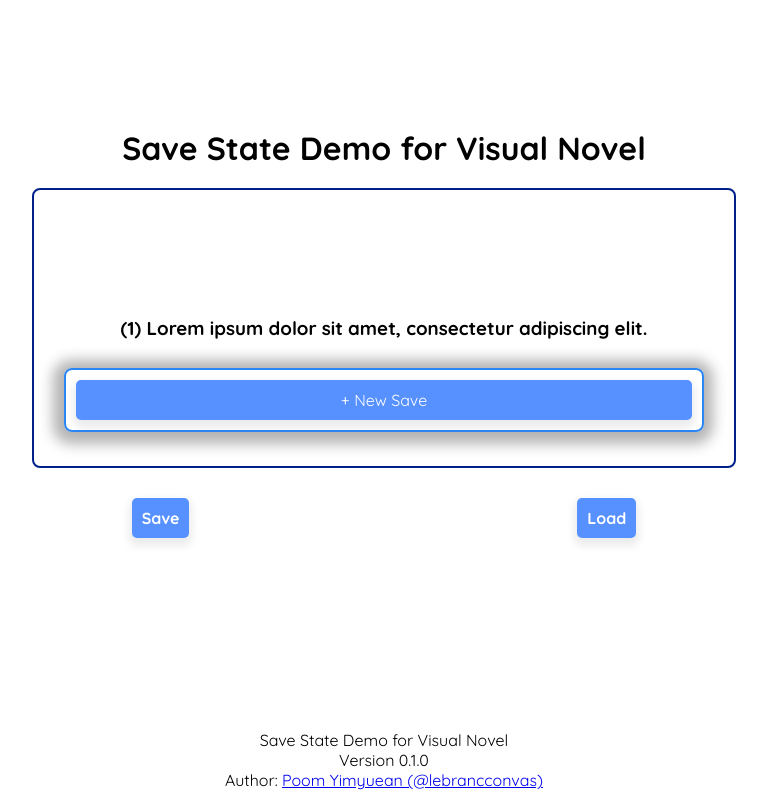
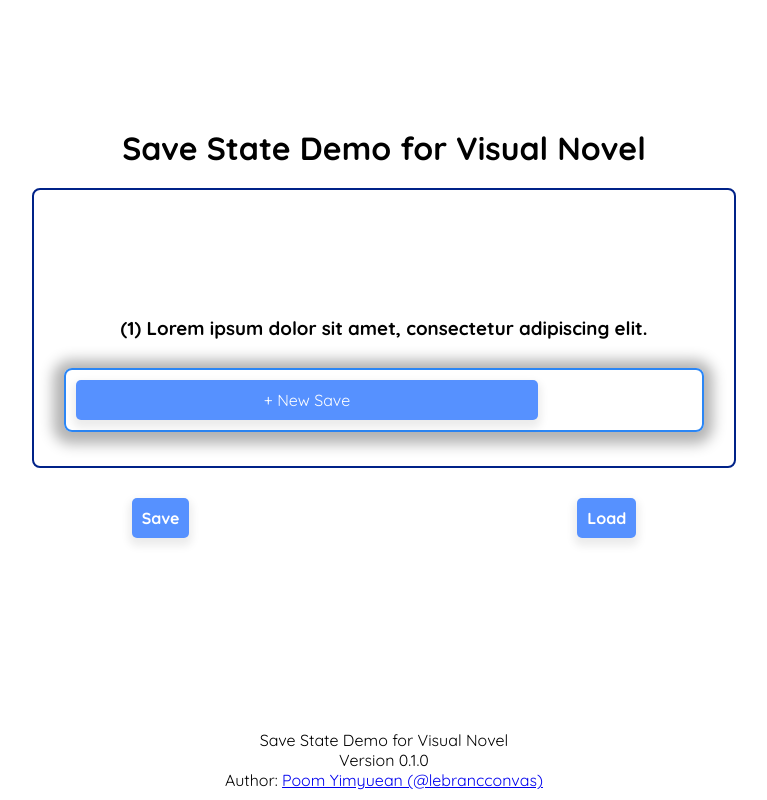
Before and after one commit to lebrancconvas/SaveState-VN-Demo, a React (Vite) app: page / in a window 1280 px wide. Both pictures are taken after a click on the button "Save". Shown: the whole page, without its empty margins (256-1023 px from the left). Built offline with nearby package versions, Linux system fonts and the light colour scheme.

Commit message:
💄 style: (wip) update save state modal.

```diff
--- a/src/styles/App.scss
+++ b/src/styles/App.scss
@@ -44,19 +44,6 @@ header {
   justify-content: space-evenly;
 }
 
-#saveStateModal {
-  border: 2px solid rgb(43, 134, 245); // Debugging Style.
-  position: fixed;
-  width: 50%;
-  z-index: 100;
-  top: 50%;
-  left: 50%;
-  transform: translate(-50%, -50%);
-  padding: 10px;
-  border-radius: 8px;
-  box-shadow: -1px 2px 14px 10px rgba(0, 0, 0, 0.3);
-}
-
 button {
   font-size: 16px;
   padding: 10px;
--- a/src/styles/SaveStateModal.scss
+++ b/src/styles/SaveStateModal.scss
@@ -0,0 +1,29 @@
+.saveStateModal {
+  border: 2px solid rgb(43, 134, 245); // Debugging Style.
+  position: fixed;
+  width: 50%;
+  z-index: 100;
+  top: 50%;
+  left: 50%;
+  transform: translate(-50%, -50%);
+  padding: 10px;
+  border-radius: 8px;
+  box-shadow: -1px 2px 14px 10px rgba(0, 0, 0, 0.3);
+}
+
+#save-action {
+  display: grid;
+  grid-template-columns: 3fr 1fr;
+  justify-content: space-around;
+}
+
+.save-item {
+  margin: 0.5rem 0;
+}
+
+.save-item:hover {
+  cursor: pointer;
+  background-color: #0000001b;
+  opacity: 0.8;
+  z-index: 99;
+}
```
